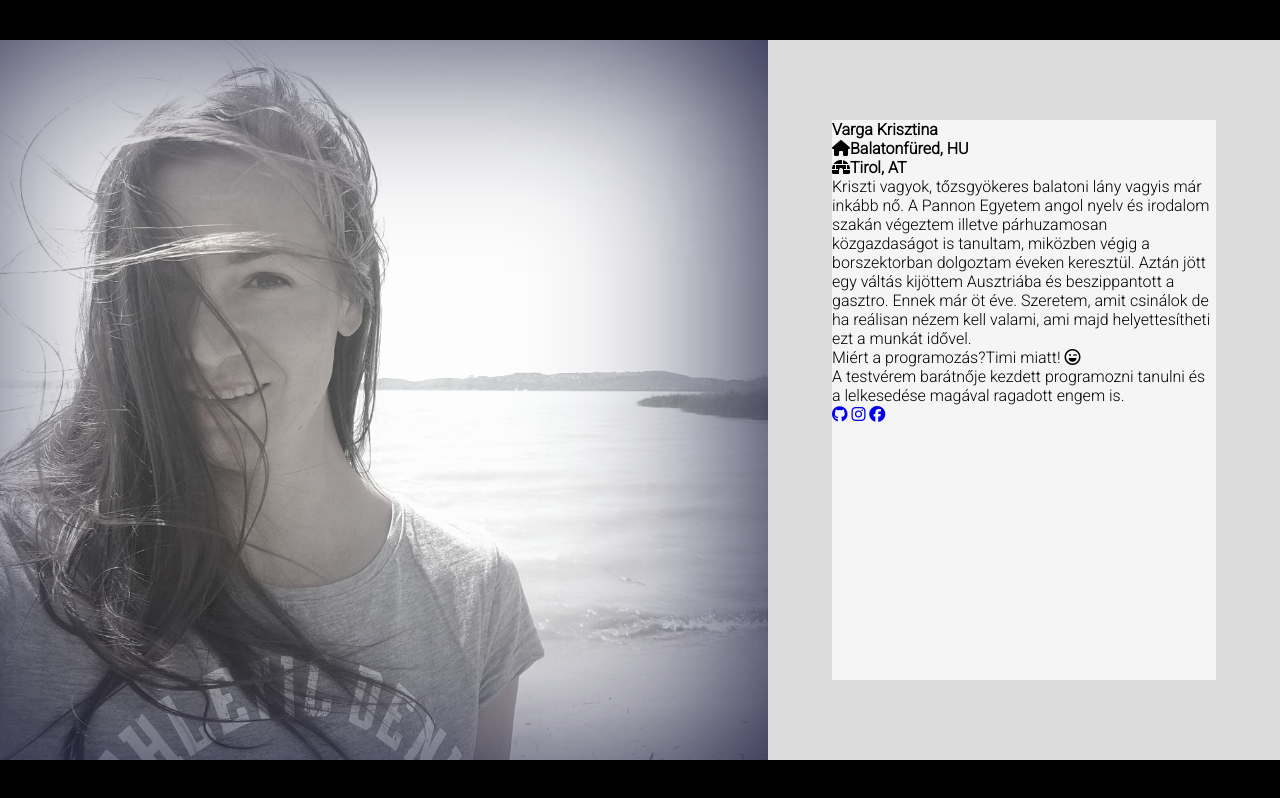
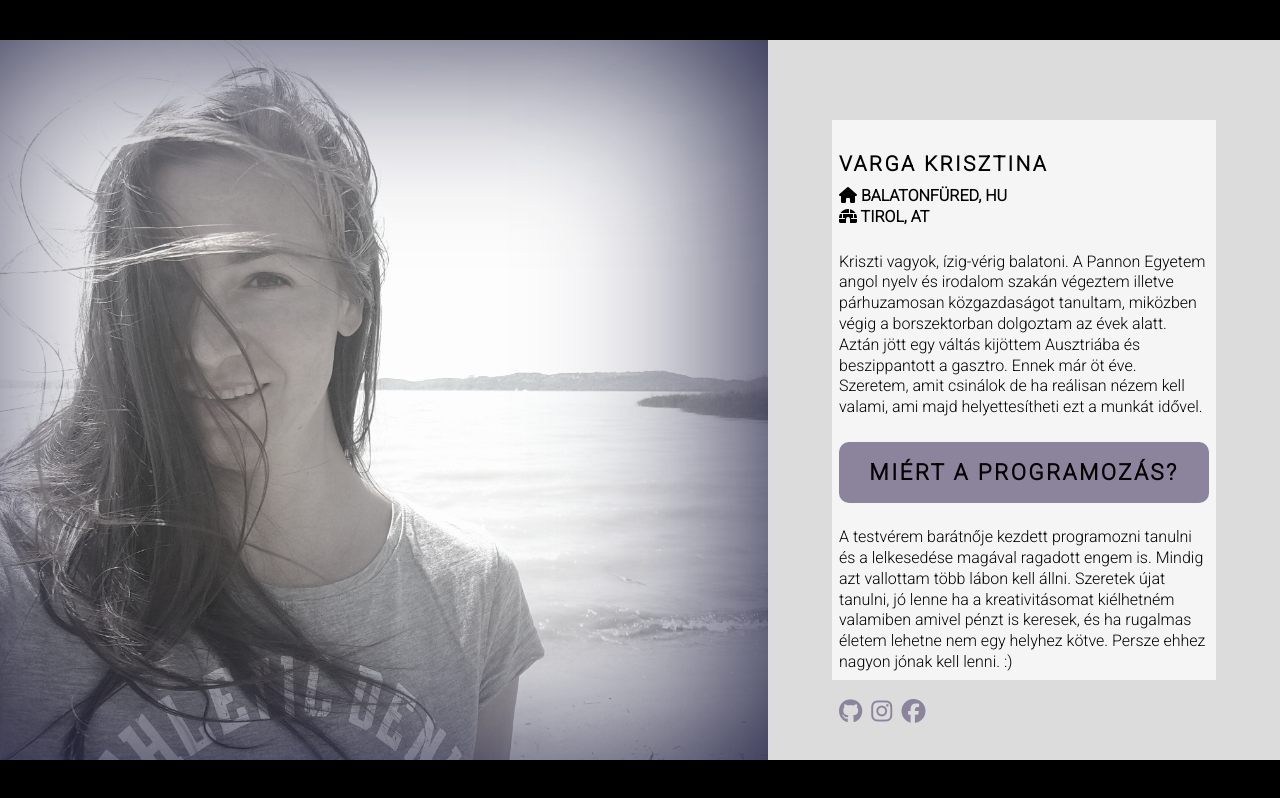
Before and after one commit to kriszvarga/profile, a plain HTML site: page index.html in a window 1280 px wide. Drawn offline with Linux system fonts and the light colour scheme.

Commit message:
third push

```diff
--- a/index.html
+++ b/index.html
@@ -14,17 +14,17 @@
     <div id="second-row" class="right">
        <div id="about" class="right">
          <div id="content">
-           <div id="adat">
+           <div class="adat">
             <h1>Varga Krisztina</h1>
-            <h2><i class="fas fa-home"></i>Balatonfüred, HU</h2>
-            <h2><i class="fas fa-igloo"></i>Tirol, AT</h2>
+            <h2><i class="fas fa-home"></i> Balatonfüred, HU</h2>
+            <h2><i class="fas fa-igloo"></i> Tirol, AT</h2>
            </div>
            <div class="szoveg">
-             <p>Kriszti vagyok, tőzsgyökeres balatoni lány vagyis már inkább nő. A Pannon Egyetem angol nyelv és irodalom szakán végeztem illetve  párhuzamosan közgazdaságot is tanultam, miközben végig a borszektorban dolgoztam éveken keresztül. Aztán jött egy váltás kijöttem Ausztriába és beszippantott a gasztro. Ennek már öt éve. Szeretem, amit csinálok de ha reálisan nézem kell valami, ami majd helyettesítheti ezt a munkát idővel.</p>
+             <p>Kriszti vagyok, ízig-vérig balatoni. A Pannon Egyetem angol nyelv és irodalom szakán végeztem illetve párhuzamosan közgazdaságot tanultam, miközben végig a borszektorban dolgoztam az évek alatt. Aztán jött egy váltás kijöttem Ausztriába és beszippantott a gasztro. Ennek már öt éve. Szeretem, amit csinálok de ha reálisan nézem kell valami, ami majd helyettesítheti ezt a munkát idővel.</p>
            </div>
            <div class="tooltip">Miért a programozás?<span class="tooltiptext">Timi miatt! <i class="far fa-laugh-wink"></i></span></div>
            <div class="szoveg">
-             <p>A testvérem barátnője kezdett programozni tanulni és a lelkesedése magával ragadott engem is. </p>
+             <p>A testvérem barátnője kezdett programozni tanulni és a lelkesedése magával ragadott engem is. Mindig azt vallottam több lábon kell állni. Szeretek újat tanulni, jó lenne ha a kreativitásomat kiélhetném valamiben amivel pénzt is keresek, és ha rugalmas életem lehetne nem egy helyhez kötve. Persze ehhez nagyon jónak kell lenni. :)</p>
            </div>
            <div class="ikonok">
              <a href="https://www.github.com/kriszvarga" target="_blank"><i class="fab fa-github"></i></a>
--- a/main.css
+++ b/main.css
@@ -33,7 +33,6 @@
 #picture {
   height: 100%;
   width: 60%;
-
   background: url(assets/IMG_48.jpg) no-repeat;
   background-size: cover;
   filter: grayscale(85%);
@@ -50,5 +49,63 @@
   width: 30vw;
   background-color: whitesmoke;
   font-family: "Roboto", sans-serif;
-
+  padding: 7px;
+  line-height: 1.3;
 }
+h1, h2 {
+  text-transform: uppercase;
+  font-weight: 900;
+}
+.szoveg, .ikonok {
+  padding: 1.5rem 0px;
+}
+h1 {
+  padding-top: 1.5rem;
+  padding-bottom: 0.5rem;
+  font-size: 1.3rem;
+  letter-spacing: 0.15rem;
+}
+.tooltip {
+  position: relative;
+  text-align: center;
+  font-size: 1.4rem;
+  font-weight: 600;
+  padding: 1rem 0px;
+  border-radius: 10px;
+  background-color: #8c839c;
+  text-transform: uppercase;
+  letter-spacing: 0.15rem;
+}
+.tooltip .tooltiptext {
+  visibility: hidden;
+  width: 180px;
+  height: 75px;
+  background-color: fuchsia;
+  color: #fff;
+  text-align: center;
+  padding: 8px;
+  border-radius: 16px;
+  position: absolute;
+  opacity: 0;
+  transition: opacity 1.5s;
+  z-index: 1;
+  left: 50%;
+  bottom: -100%;
+  margin-left: -90px;
+}
+.tooltip:hover .tooltiptext {
+  visibility: visible;
+  opacity: 1;
+}
+.ikonok {
+  font-size: 1.5rem;
+  padding-top: 0px;
+}
+a {
+  color: #8c839c;
+  letter-spacing: 0.2rem;
+}
+a:hover {
+  color: fuchsia;
+  transition: 2s;
+}
```
